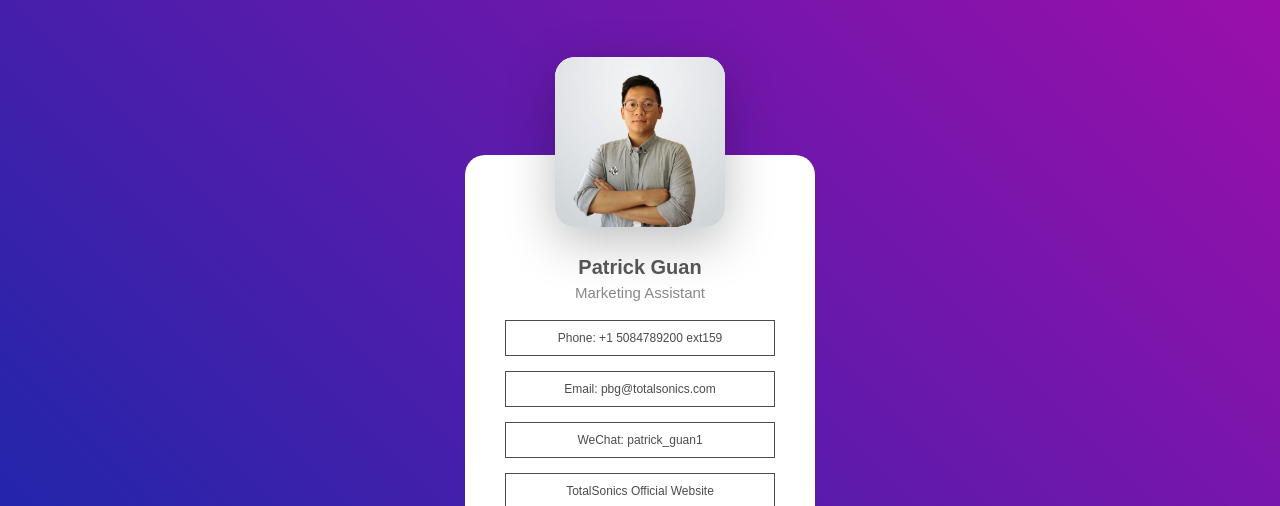
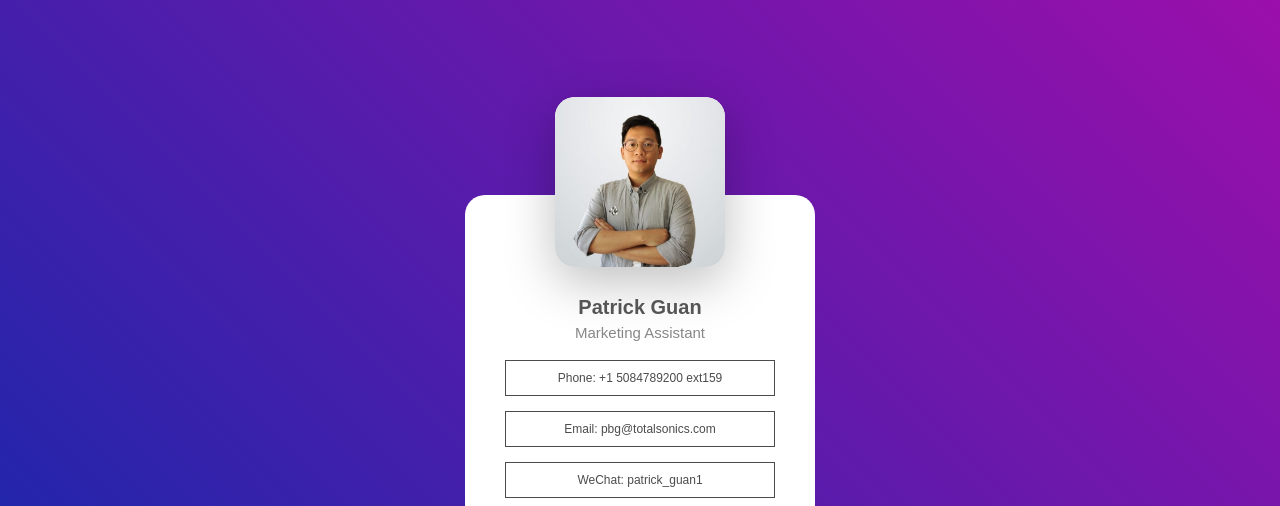
Before and after one commit to TotalSonics/Patrick-Guan, a plain HTML site: page index.html in a window 1280 px wide. Shown: the top 506 px of the page. Drawn offline with Linux system fonts and the light colour scheme.

Commit message:
Update style.css

```diff
--- a/style.css
+++ b/style.css
@@ -16,6 +16,7 @@ body {
 .card {
   position: relative;
   width: 350px;
+  margin-top: 80px;
   height: 490px;
   background: #fff;
   border-radius: 20px;
```
